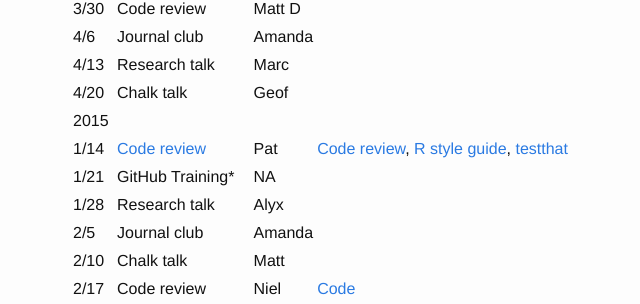
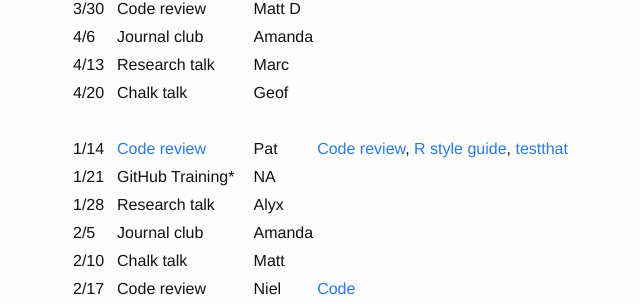
Before and after one commit to SchlossLab/schlosslab.github.io, a Jekyll site: the page built from schedule.md, in a window 1280 px wide and 900 px high, scrolled down 1235 px. Shown: the part 148-452 px from the top of the window, without its empty margins (200-840 px from the left). Built offline with Jekyll 4.4.1, drawn with Linux system fonts in a browser that asks for light colours.

Commit message:
Tweak formatting

```diff
--- a/schedule.md
+++ b/schedule.md
@@ -59,7 +59,7 @@ want to share.
 | 4/6	 | 	Journal club	 | 	Amanda	 |	|
 | 4/13	 | 	Research talk	 | 	Marc	|	|
 | 4/20	 | 	Chalk talk	 | 	Geof	|	|
-| 2015	|	|	|	|
+| 	|	|	|	|
 | 1/14  | [Code review](http://www.riffomonas.org/talks/2015_01_14_CodeReview.html)      | Pat       | [Code review](http://arxiv.org/pdf/1311.2412v1.pdf), [R style guide](http://google-styleguide.googlecode.com/svn/trunk/Rguide.xml), [testthat](http://journal.r-project.org/archive/2011-1/RJournal_2011-1_Wickham.pdf)
 | 1/21  | GitHub Training* | NA     |   |
 | 1/28  | Research talk    | Alyx     |   |
```
